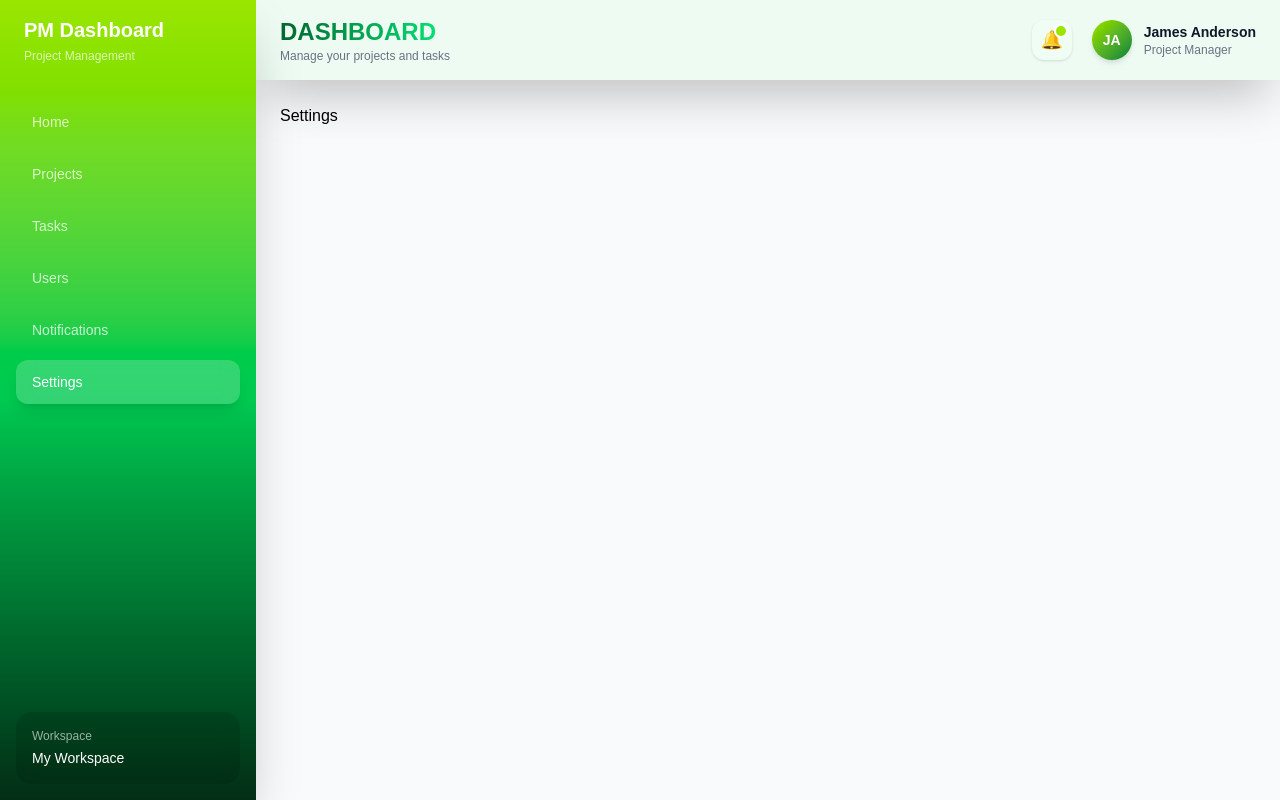
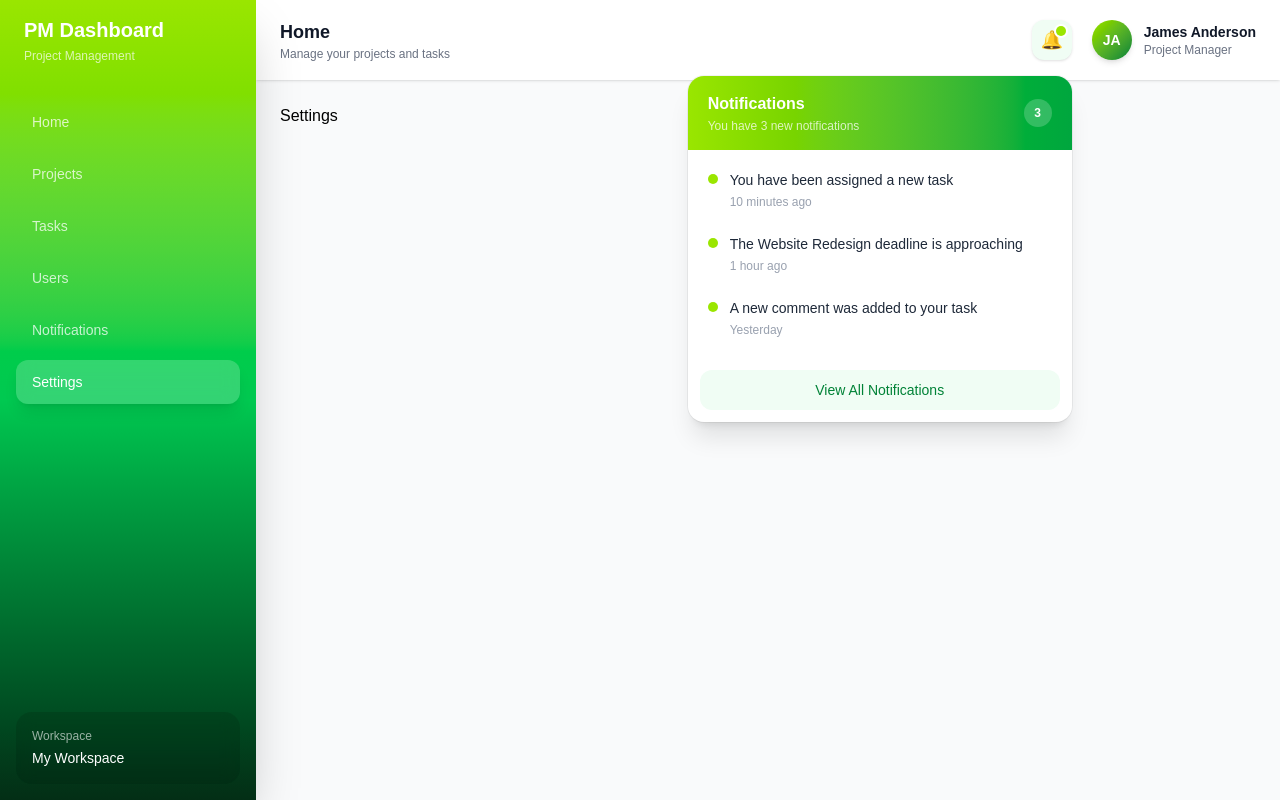
Before and after one commit to Reza-Bamoniri/Managment-Dashboard-Projects, a React (Vite) app: page /settings in a window 1280 px wide. Both pictures are taken after a click on the button "Notifications". Built offline with nearby package versions, Linux system fonts and the light colour scheme.

Commit message:
feat: add notification dropdown to header

```diff
--- a/src/components/Header.tsx
+++ b/src/components/Header.tsx
@@ -1,12 +1,34 @@
+import { useState } from "react";
+
 type HeaderProps = {
   onMenuClick: () => void;
 };
 
+const notifications = [
+  {
+    id: "1",
+    message: "You have been assigned a new task",
+    time: "10 minutes ago",
+  },
+  {
+    id: "2",
+    message: "The Website Redesign deadline is approaching",
+    time: "1 hour ago",
+  },
+  {
+    id: "3",
+    message: "A new comment was added to your task",
+    time: "Yesterday",
+  },
+];
+
 function Header({ onMenuClick }: HeaderProps) {
+  const [showNotifications, setShowNotifications] = useState(false);
+
   return (
-    <header className="flex h-20 items-center justify-between bg-green-100/40 px-4 shadow-2xl backdrop-blur-md sm:px-6">
+    <header className="flex h-20 items-center justify-between bg-white/90 px-4 shadow-sm backdrop-blur-md sm:px-6">
+      {/* Left */}
       <div className="flex items-center gap-4">
-        {/* Hamburger */}
         <button
           type="button"
           onClick={onMenuClick}
@@ -23,8 +45,8 @@ function Header({ onMenuClick }: HeaderProps) {
         </button>
 
         <div>
-          <h2 className="inline-block text-2xl font-bold bg-linear-to-r from-green-800 to-green-400 bg-clip-text text-transparent">
-            DASHBOARD
+          <h2 className="text-lg font-semibold text-gray-900">
+            Home
           </h2>
 
           <p className="hidden text-xs text-gray-500 sm:block">
@@ -33,10 +55,15 @@ function Header({ onMenuClick }: HeaderProps) {
         </div>
       </div>
 
+      {/* Right */}
       <div className="flex items-center gap-3 sm:gap-5">
         {/* Notifications */}
+        <div className="relative">
           <button
             type="button"
+            onClick={() =>
+              setShowNotifications((prev) => !prev)
+            }
             className="relative flex h-10 w-10 items-center justify-center
             rounded-xl bg-green-50 text-green-700
             shadow-sm transition hover:bg-green-100"
@@ -46,6 +73,62 @@ function Header({ onMenuClick }: HeaderProps) {
 
             <span className="absolute right-1.5 top-1.5 h-2.5 w-2.5 rounded-full bg-lime-400 ring-2 ring-white" />
           </button>
+
+          {/* Notification Dropdown */}
+          {showNotifications && (
+            <div className="absolute right-0 top-14 z-50 w-[calc(100vw-2rem)] max-w-sm overflow-hidden rounded-2xl bg-white shadow-xl ring-1 ring-black/5">
+              <div className="bg-linear-to-r from-lime-400 to-green-600 px-5 py-4">
+                <div className="flex items-center justify-between">
+                  <div>
+                    <h3 className="font-semibold text-white">
+                      Notifications
+                    </h3>
+
+                    <p className="mt-0.5 text-xs text-white/75">
+                      You have 3 new notifications
+                    </p>
+                  </div>
+
+                  <span className="flex h-7 min-w-7 items-center justify-center rounded-full bg-white/20 px-2 text-xs font-semibold text-white">
+                    3
+                  </span>
+                </div>
+              </div>
+
+              <div className="max-h-80 overflow-y-auto p-2">
+                {notifications.map((notification) => (
+                  <button
+                    key={notification.id}
+                    type="button"
+                    className="flex w-full gap-3 rounded-xl p-3 text-left transition hover:bg-green-50"
+                  >
+                    <span className="mt-1 h-2.5 w-2.5 shrink-0 rounded-full bg-lime-400" />
+
+                    <div>
+                      <p className="text-sm font-medium text-gray-800">
+                        {notification.message}
+                      </p>
+
+                      <p className="mt-1 text-xs text-gray-400">
+                        {notification.time}
+                      </p>
+                    </div>
+                  </button>
+                ))}
+              </div>
+
+              <div className="p-3">
+                <button
+                  type="button"
+                  className="w-full rounded-xl bg-green-50 py-2.5 text-sm font-medium text-green-700 transition hover:bg-green-100"
+                  onClick={() => setShowNotifications(false)}
+                >
+                  View All Notifications
+                </button>
+              </div>
+            </div>
+          )}
+        </div>
 
         {/* User */}
         <div className="flex items-center gap-3">
```
Lines whose indentation alone changed are shown as unchanged.
